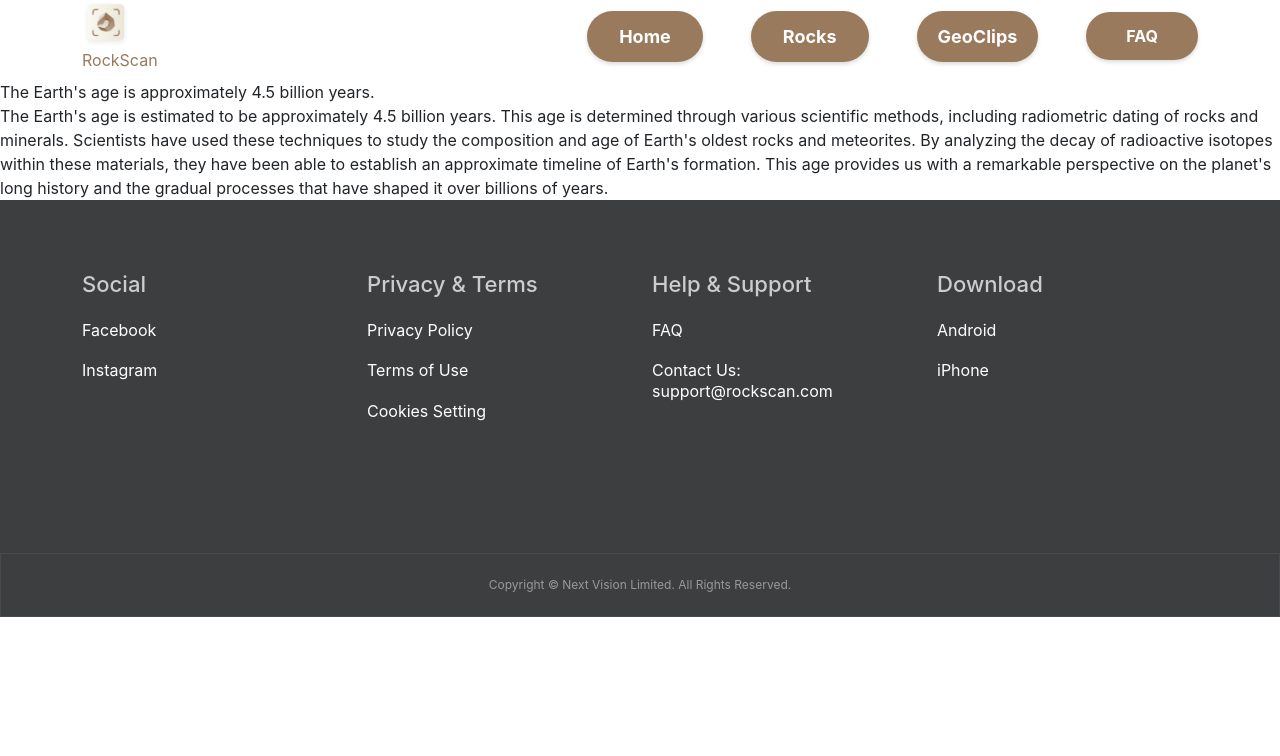
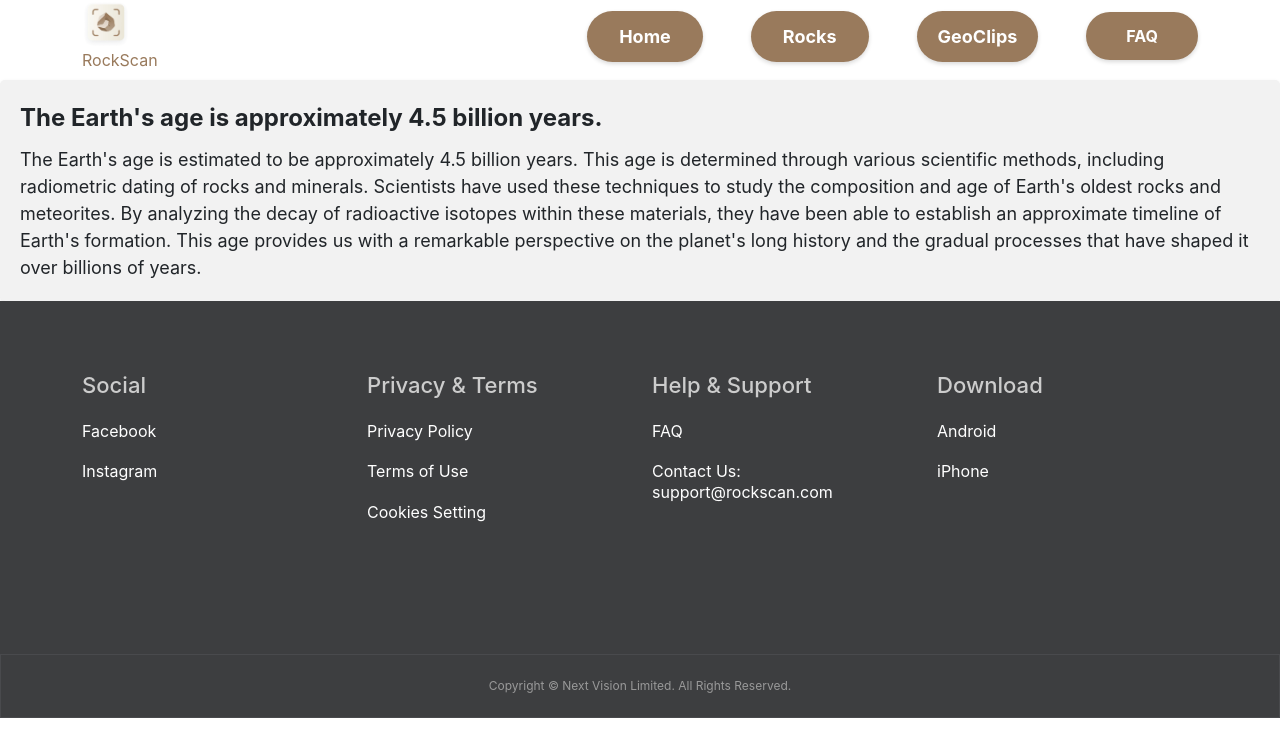
Before and after one commit to dovranmuhammet/rockscan, a React (Create React App) app: page /geoclips in a window 1280 px wide. Shown: the top 756 px of the page. Built offline with nearby package versions, Linux system fonts and the light colour scheme.

Commit message:
Working on geodata

```diff
--- a/src/App.js
+++ b/src/App.js
@@ -6,7 +6,6 @@ import Navbar from './components/header/Navbar'
 import Footer from './components/Footer/Footer'
 import 'slick-carousel/slick/slick.css'
 import 'slick-carousel/slick/slick-theme.css'
-import GeoExplore from './components/GeoClips/GeoClips'
 import GeoClips from './components/GeoClips/GeoClips'
 
 function App() {
@@ -16,9 +15,8 @@ function App() {
       <Routes>
         <Route path='/' element={<Home />} />
         <Route path='/rocks' element={<RockList />} />
-        <Route path='/geoexplore' element={<GeoExplore />} />
+        <Route path='/geoclips' element={<GeoClips />} />
       </Routes>
-      <GeoClips />
       <Footer />
     </div>
   )
--- a/src/components/GeoClips/GeoClips.css
+++ b/src/components/GeoClips/GeoClips.css
@@ -0,0 +1,17 @@
+.geoInfo-card {
+  background-color: #f2f2f2;
+  border-radius: 5px;
+  padding: 20px;
+  box-shadow: 0 2px 4px rgba(0, 0, 0, 0.1);
+}
+
+.geoInfo-card .topic {
+  font-size: 24px;
+  font-weight: bold;
+  margin-bottom: 10px;
+}
+
+.geoInfo-card .description {
+  font-size: 18px;
+  line-height: 1.5;
+}
--- a/src/components/GeoClips/GeoClips.js
+++ b/src/components/GeoClips/GeoClips.js
@@ -1,14 +1,18 @@
 import React from 'react'
 import { useState } from 'react'
 import geoInfo from './geoinfo.json'
+import Geocss from './GeoClips.css'
 
 function GeoClips() {
   const [data, useData] = useState([geoInfo])
+
   console.log(data.map((item) => item.topic))
   return (
-    <div>
-      <div>{data.map((item) => item[0].topic)}</div>
-      <div>{data.map((item) => item[0].description)}</div>
+    <div className='geoInfo-card'>
+      <div className='topic'>{data.map((item) => item[0].topic)}</div>
+      <div className='description'>
+        {data.map((item) => item[0].description)}
+      </div>
     </div>
   )
 }
--- a/src/components/GeoClips/geoinfo.json
+++ b/src/components/GeoClips/geoinfo.json
@@ -2,7 +2,7 @@
   {
     "topic": "The Earth's age is approximately 4.5 billion years.",
     "description": "The Earth's age is estimated to be approximately 4.5 billion years. This age is determined through various scientific methods, including radiometric dating of rocks and minerals. Scientists have used these techniques to study the composition and age of Earth's oldest rocks and meteorites. By analyzing the decay of radioactive isotopes within these materials, they have been able to establish an approximate timeline of Earth's formation. This age provides us with a remarkable perspective on the planet's long history and the gradual processes that have shaped it over billions of years.",
-    "image": "https://earthsky.org/upl/2021/06/earth-rotation-NASA-EPIC.gif"
+    "img": "https://earthsky.org/upl/2021/06/earth-rotation-NASA-EPIC.gif"
   },
   {
     "topic": "",
--- a/src/components/header/Navbar.jsx
+++ b/src/components/header/Navbar.jsx
@@ -42,7 +42,7 @@ const Navbar = () => {
                 </li>
 
                 <li>
-                  <a href='/geoexplore' className='text-decoration-none'>
+                  <a href='/geoclips' className='text-decoration-none'>
                     <button className='geo_clips'>GeoClips</button>
                   </a>
                 </li>
```
